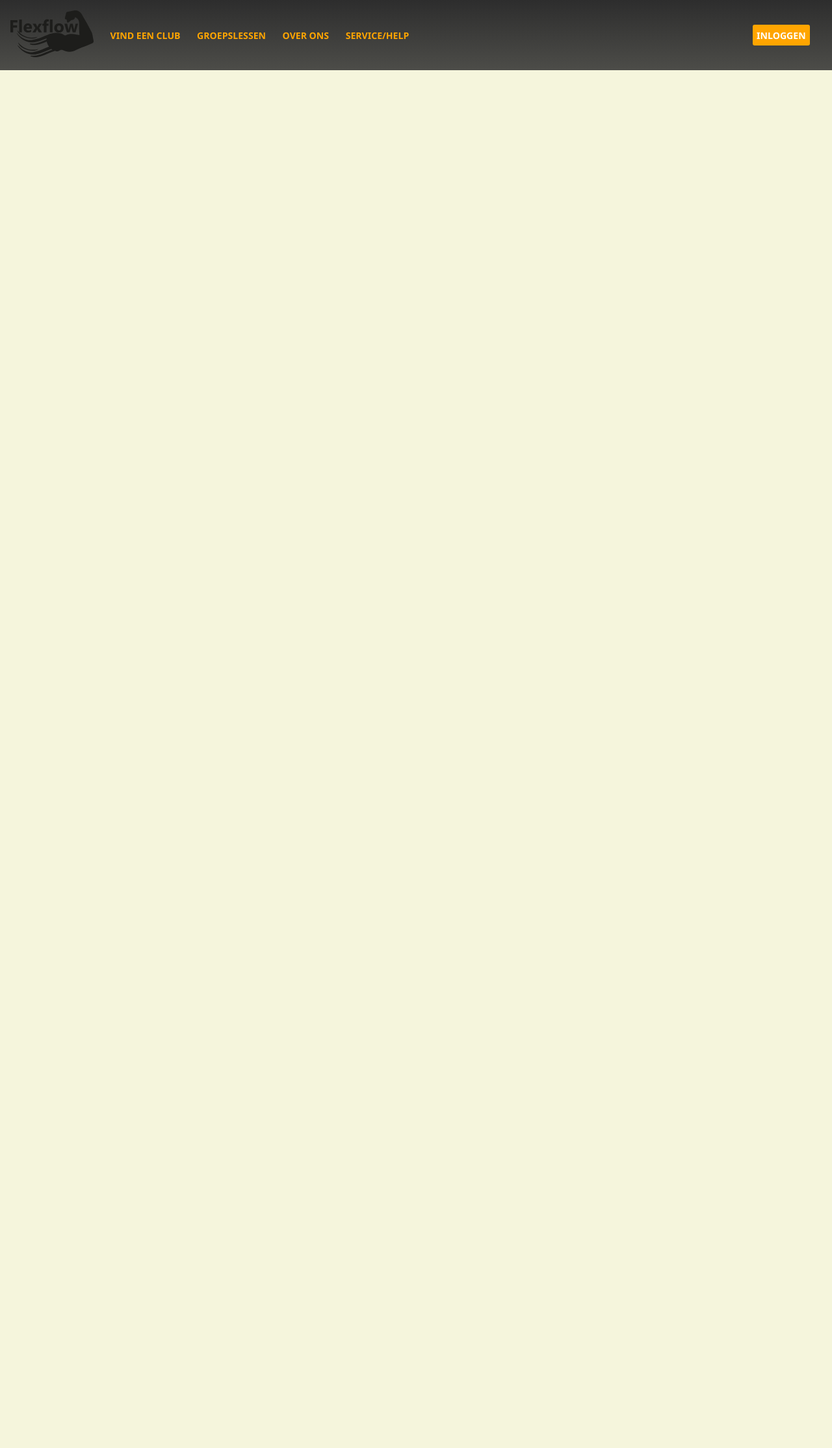
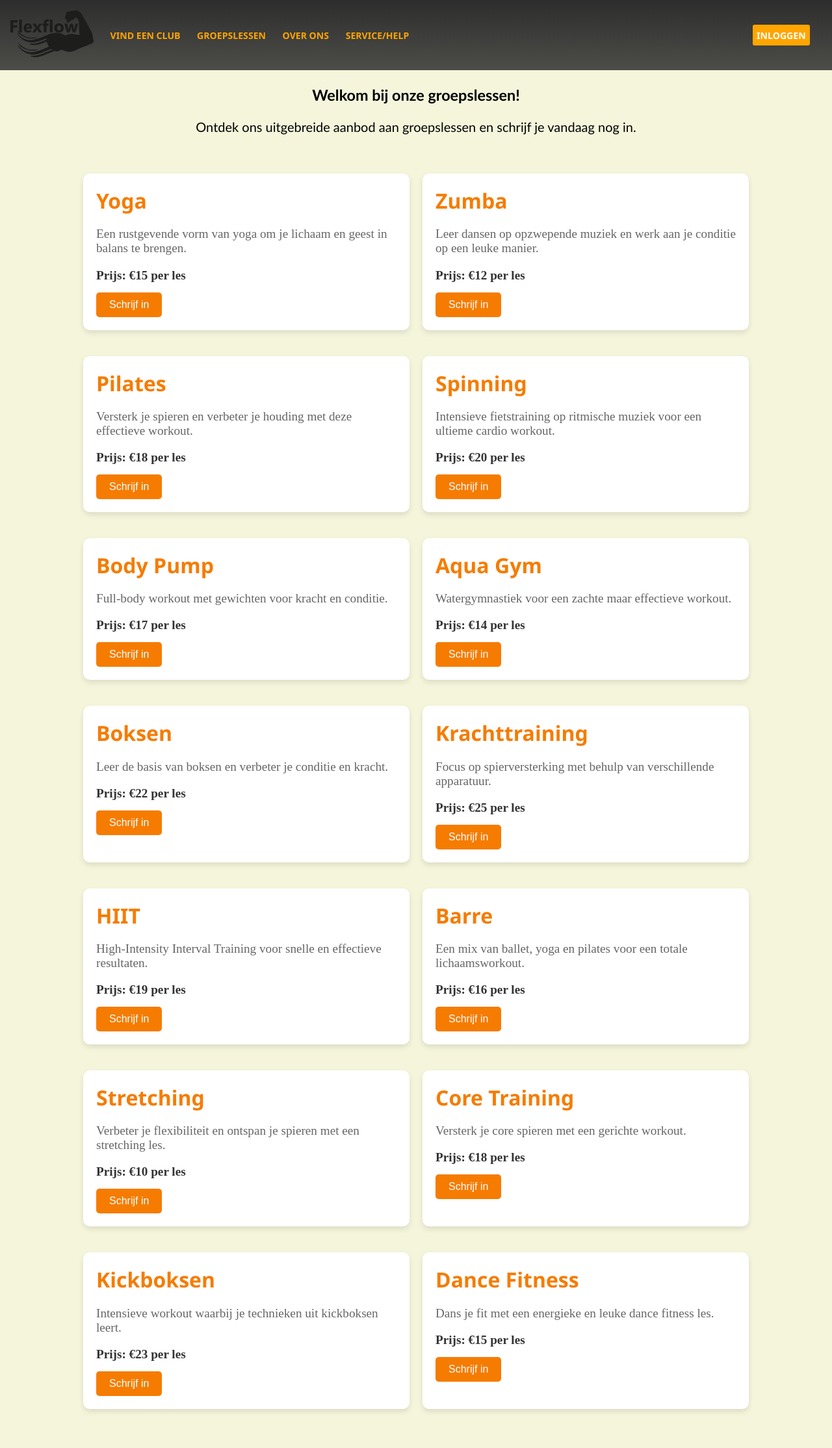
Before and after one commit to SuzanneB836/AlaSportschool, a PHP site: page /groepslessen.html in a window 1280 px wide. Shown: the whole page at 65% size. Before the commit the page ends 108 px from the top, so only its background shows below. Run offline with PHP 8.4, Linux system fonts and the light colour scheme.

Commit message:
final fixes

```diff
--- a/CSS/style.css
+++ b/CSS/style.css
@@ -257,7 +257,6 @@ a:link, a:visited, a:hover, a:active {
   height: 100%;
   text-align: center;
   font-family: 'Trebuchet MS', 'Lucida Sans Unicode', 'Lucida Grande', 'Lucida Sans', Arial, sans-serif;
-
 }
 
 #map {
@@ -265,3 +264,57 @@ a:link, a:visited, a:hover, a:active {
   height: 100%;
   width: 100%;
 }
+
+/* ======================= Groepslessen ======================= */
+
+.groepslessen_text{
+  font-family: 'Trebuchet MS', 'Lucida Sans Unicode', 'Lucida Grande', 'Lucida Sans', Arial, sans-serif;
+  text-align: center;
+  font-size: 20px;
+}
+
+#content {
+  max-width: 1200px;
+  margin: 0 auto;
+  padding: 5vh 10vw;
+  display: flex;
+  flex-wrap: wrap;
+  gap: 20px;
+}
+
+.lesson {
+  background-color: #fff;
+  border-radius: 10px;
+  padding: 20px;
+  margin-bottom: 20px;
+  box-shadow: 0 4px 8px rgba(0, 0, 0, 0.1);
+  flex: 1 1 calc(33.333% - 40px); /* Adjust the width and margin to fit three items per row */
+}
+
+.lesson h2 {
+  font-size: 2rem;
+  color: #f57c00;
+  margin-bottom: 10px;
+  margin-top: 0px;
+}
+
+.lesson p {
+  font-size: 1.2rem;
+  color: #666;
+  margin-bottom: 15px;
+}
+
+.lesson strong {
+  color: #333;
+}
+
+.lesson button {
+  background-color: #f57c00;
+  color: #fff;
+  border: none;
+  padding: 10px 20px;
+  font-size: 1rem;
+  cursor: pointer;
+  transition: background-color 0.3s ease;
+  border-radius: 5px;
+}
--- a/groepslessen.html
+++ b/groepslessen.html
@@ -19,5 +19,113 @@
                 <a href="login.html"> <h2 class="lid_link">INLOGGEN</h2> </a>
             </div>
     </div>
+
+    <div class="groepslessen_text">
+        <h3>Welkom bij onze groepslessen!</h1>
+        <p>Ontdek ons uitgebreide aanbod aan groepslessen en schrijf je vandaag nog in.</p>
+    </div>
+
+    <div id="content">
+        <div class="lesson">
+            <h2>Yoga</h2>
+            <p>Een rustgevende vorm van yoga om je lichaam en geest in balans te brengen.</p>
+            <p><strong>Prijs: €15 per les</strong></p>
+            <button>Schrijf in</button>
+        </div>
+
+        <div class="lesson">
+            <h2>Zumba</h2>
+            <p>Leer dansen op opzwepende muziek en werk aan je conditie op een leuke manier.</p>
+            <p><strong>Prijs: €12 per les</strong></p>
+            <button>Schrijf in</button>
+        </div>
+
+        <div class="lesson">
+            <h2>Pilates</h2>
+            <p>Versterk je spieren en verbeter je houding met deze effectieve workout.</p>
+            <p><strong>Prijs: €18 per les</strong></p>
+            <button>Schrijf in</button>
+        </div>
+
+        <div class="lesson">
+            <h2>Spinning</h2>
+            <p>Intensieve fietstraining op ritmische muziek voor een ultieme cardio workout.</p>
+            <p><strong>Prijs: €20 per les</strong></p>
+            <button>Schrijf in</button>
+        </div>
+
+        <div class="lesson">
+            <h2>Body Pump</h2>
+            <p>Full-body workout met gewichten voor kracht en conditie.</p>
+            <p><strong>Prijs: €17 per les</strong></p>
+            <button>Schrijf in</button>
+        </div>
+
+        <div class="lesson">
+            <h2>Aqua Gym</h2>
+            <p>Watergymnastiek voor een zachte maar effectieve workout.</p>
+            <p><strong>Prijs: €14 per les</strong></p>
+            <button>Schrijf in</button>
+        </div>
+
+        <div class="lesson">
+            <h2>Boksen</h2>
+            <p>Leer de basis van boksen en verbeter je conditie en kracht.</p>
+            <p><strong>Prijs: €22 per les</strong></p>
+            <button>Schrijf in</button>
+        </div>
+
+        <div class="lesson">
+            <h2>Krachttraining</h2>
+            <p>Focus op spierversterking met behulp van verschillende apparatuur.</p>
+            <p><strong>Prijs: €25 per les</strong></p>
+            <button>Schrijf in</button>
+        </div>
+
+        <div class="lesson">
+            <h2>HIIT</h2>
+            <p>High-Intensity Interval Training voor snelle en effectieve resultaten.</p>
+            <p><strong>Prijs: €19 per les</strong></p>
+            <button>Schrijf in</button>
+        </div>
+
+        <div class="lesson">
+            <h2>Barre</h2>
+            <p>Een mix van ballet, yoga en pilates voor een totale lichaamsworkout.</p>
+            <p><strong>Prijs: €16 per les</strong></p>
+            <button>Schrijf in</button>
+        </div>
+
+        <div class="lesson">
+            <h2>Stretching</h2>
+            <p>Verbeter je flexibiliteit en ontspan je spieren met een stretching les.</p>
+            <p><strong>Prijs: €10 per les</strong></p>
+            <button>Schrijf in</button>
+        </div>
+
+        <div class="lesson">
+            <h2>Core Training</h2>
+            <p>Versterk je core spieren met een gerichte workout.</p>
+            <p><strong>Prijs: €18 per les</strong></p>
+            <button>Schrijf in</button>
+        </div>
+
+        <div class="lesson">
+            <h2>Kickboksen</h2>
+            <p>Intensieve workout waarbij je technieken uit kickboksen leert.</p>
+            <p><strong>Prijs: €23 per les</strong></p>
+            <button>Schrijf in</button>
+        </div>
+
+        <div class="lesson">
+            <h2>Dance Fitness</h2>
+            <p>Dans je fit met een energieke en leuke dance fitness les.</p>
+            <p><strong>Prijs: €15 per les</strong></p>
+            <button>Schrijf in</button>
+        </div>
+    </div>
+
+
+
 </body>
 </html>
```
